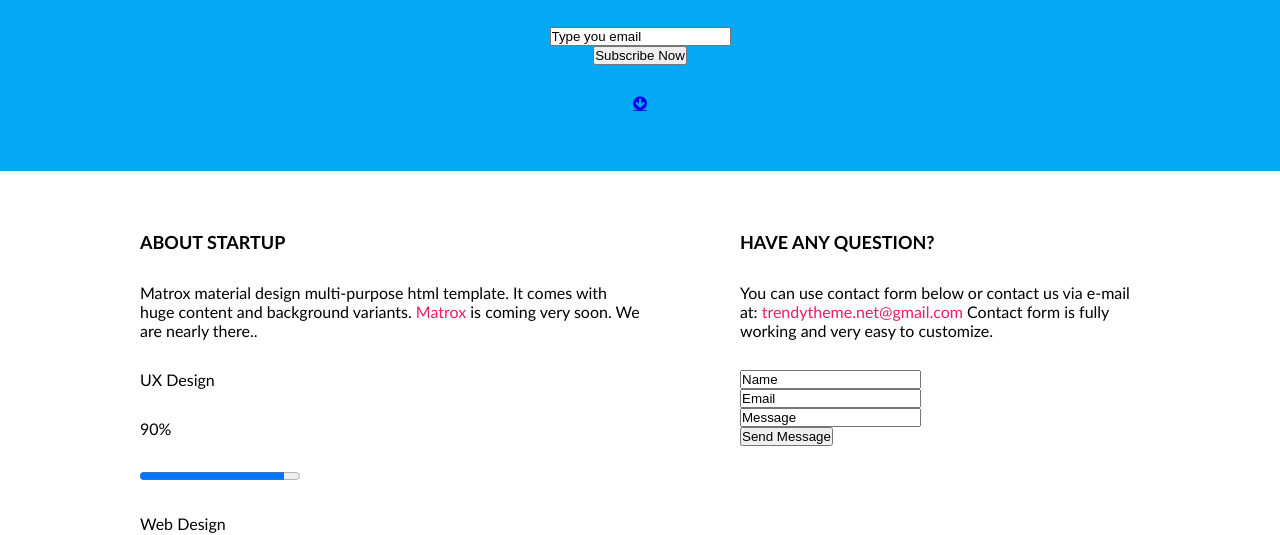
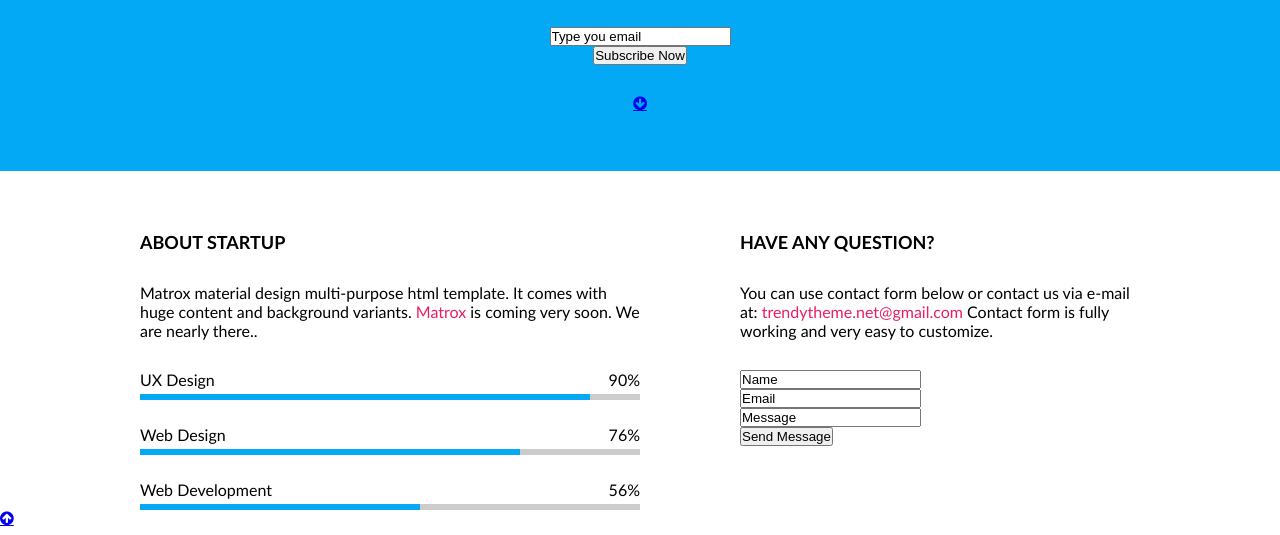
Before and after one commit to audrbar/10-coming-soon, a website: page index.html in a window 1280 px wide. Shown: the part 418-953 px from the top of the page. Drawn offline with Linux system fonts and the light colour scheme.

Commit message:
Progress-bar #12

```diff
--- /dev/null
+++ b/css/components/progress-bar.css
@@ -0,0 +1,28 @@
+.progress-bar-list {
+    display: flex;
+    flex-direction: column;
+    gap: 25px;
+}
+.progress-bar-list > .progress-bar {
+    display: flex;
+    flex-direction: column;
+    gap: 5px;
+}
+.progress-bar-list > .progress-bar > .top {
+    display: flex;
+    justify-content: space-between;
+}
+.progress-bar-list > .top > .label {
+
+}
+.progress-bar-list > .top > .value {
+
+}
+.progress-bar-list > .progress-bar > .progress {
+    height: 6px;
+    background-color: #ccc;
+}
+.bar {
+    height: 100%;
+    background-color: var(--main-color);
+}
--- a/index.html
+++ b/index.html
@@ -10,6 +10,8 @@
     <link rel="stylesheet" href="./css/3rd-party/font-awesome.min.css">
     <!-- Components -->
     <link rel="stylesheet" href="./css/components/clock.css">
+    <link rel="stylesheet" href="./css/components/progress-bar.css">
+    <!-- Pages -->
     <link rel="stylesheet" href="./css/pages/home.css">
     <title>Coming Soon</title>
     <link rel="apple-touch-icon" sizes="60x60" href="./favicon/apple-touch-icon.png">
@@ -56,15 +58,35 @@
             <div class="column left">
                 <h2 class="section-title">About startup</h2>
                 <p class="section-description">Matrox material design multi-purpose html template. It comes with huge content and background variants.<a href="#"> Matrox</a> is coming very soon. We are nearly there..</p>
-                <label for="ux-design">UX Design</label>
-                <label for="ux-design">90%</label>
-                <progress id="ux-design" value="90" max="100"> 90% </progress>
-                <label for="web-design">Web Design</label>
-                <label for="ux-design">86%</label>
-                <progress id="web-design" value="86" max="100"> 86% </progress>
-                <label for="web-develpment">Web Development</label>
-                <label for="ux-design">86%</label>
-                <progress id="web-develpment" value="86" max="100"> 32% </progress>
+                <div class="progress-bar-list">
+                    <div class="progress-bar">
+                        <div class="top">
+                            <div class="label">UX Design</div>
+                            <div class="value">90%</div>
+                        </div>
+                        <div class="progress">
+                            <div class="bar" style="width: 90%;"></div>
+                        </div>
+                    </div>
+                    <div class="progress-bar">
+                        <div class="top">
+                            <div class="label">Web Design</div>
+                            <div class="value">76%</div>
+                        </div>
+                        <div class="progress">
+                            <div class="bar" style="width: 76%;"></div>
+                        </div>
+                    </div>
+                    <div class="progress-bar">
+                        <div class="top">
+                            <div class="label">Web Development</div>
+                            <div class="value">56%</div>
+                        </div>
+                        <div class="progress">
+                            <div class="bar" style="width: 56%;"></div>
+                        </div>
+                    </div>
+                </div>
             </div>
             <div class="column right">
                 <h2 class="section-title">Have any question?</h2>
```
Also changed, not shown: css/components/clock.css (+0 -40 lines).
